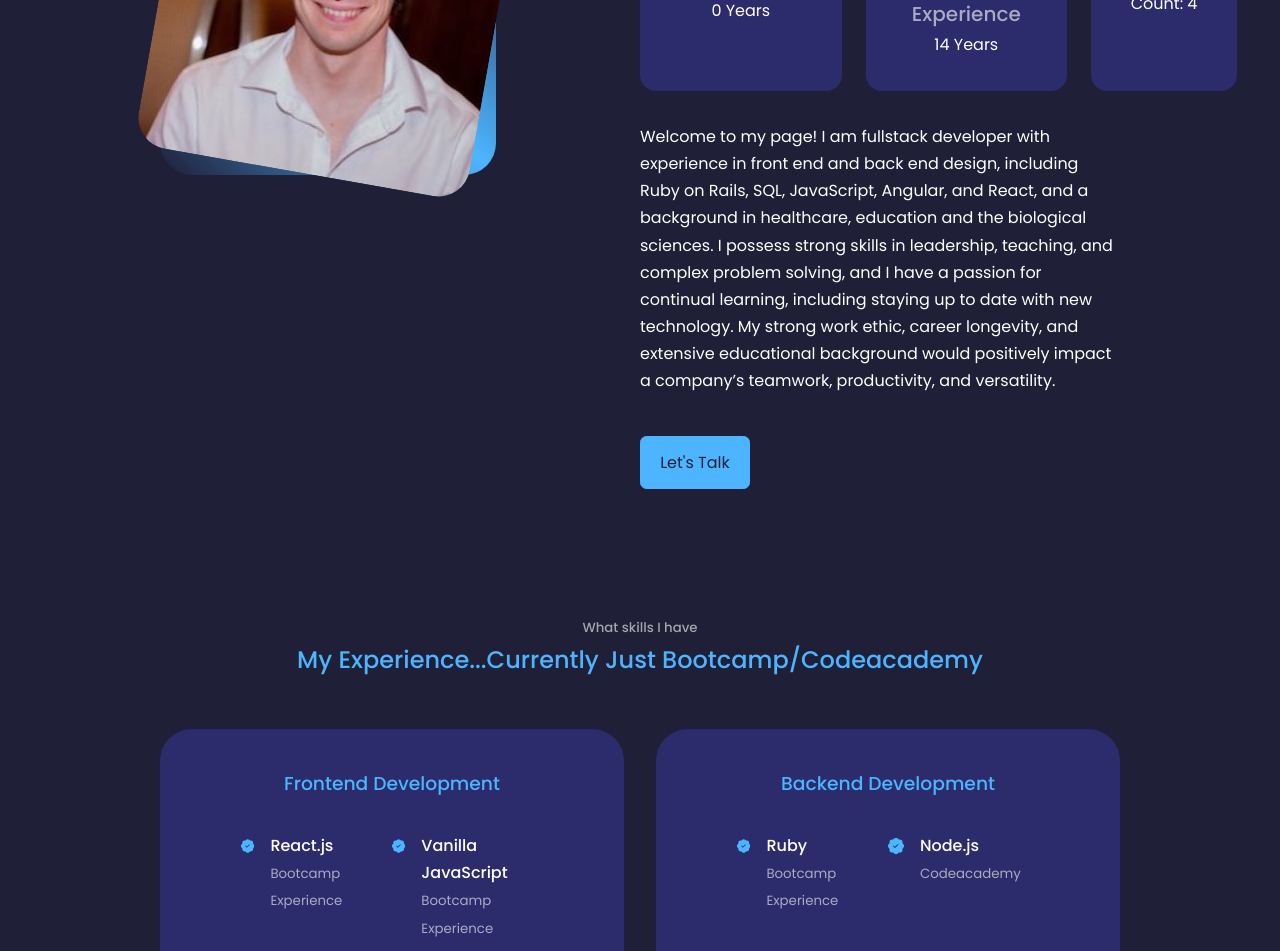
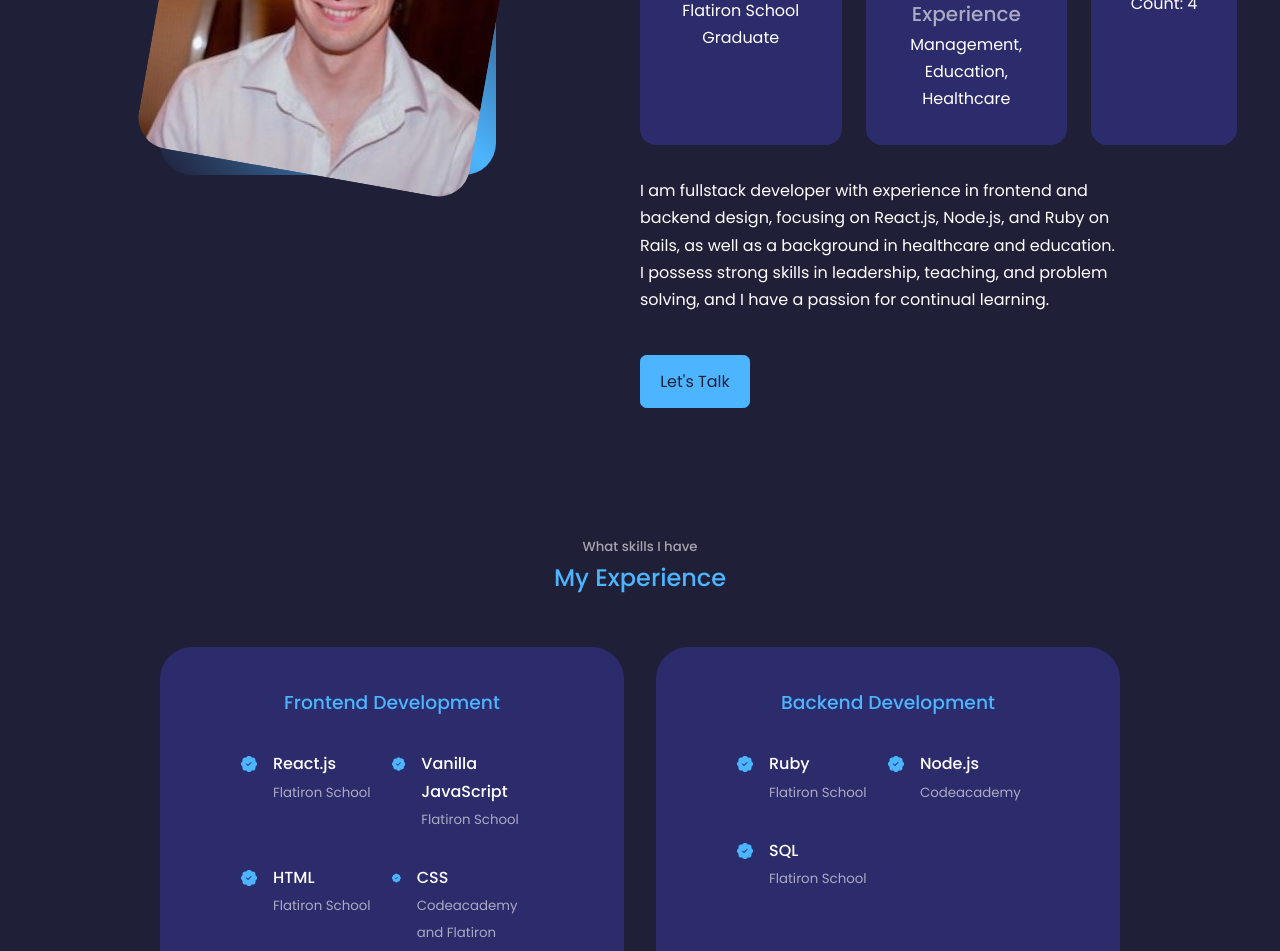
Before and after one commit to ericeinerson/react-portfolio, a React (Create React App) app: page / in a window 1280 px wide. Shown: the part 1200-2151 px from the top of the page. Built offline with nearby package versions, Linux system fonts and the light colour scheme.

Commit message:
polished experience and about sections

```diff
--- a/src/components/About/About.js
+++ b/src/components/About/About.js
@@ -26,13 +26,13 @@ function About() {
             <article className="about__card">
               <BsPerson class="about__icon"/>
               <h5>Development Experience</h5>
-              <small>0 Years</small>
+              <small>Flatiron School Graduate</small>
             </article>
 
             <article className="about__card">
               <FiUsers class="about__icon"/>
               <h5>Non-Development Experience</h5>
-              <small>14 Years</small>
+              <small>Management, Education, Healthcare</small>
             </article>
 
             <article className="about__card">
@@ -43,13 +43,10 @@ function About() {
           </div>
 
           <p>
-            Welcome to my page! I am fullstack developer with experience in front end and back end design,
-            including Ruby on Rails, SQL, JavaScript, Angular, and React, and a background in healthcare,
-            education and the biological sciences. I possess strong skills in leadership, teaching,
-            and complex problem solving, and I have a passion for continual learning, including
-            staying up to date with new technology. My strong work ethic, career longevity,
-            and extensive educational background would positively impact a company’s teamwork, productivity,
-            and versatility.
+            I am fullstack developer with experience in frontend and backend design,
+            focusing on React.js, Node.js, and Ruby on Rails, as well as a background in
+            healthcare and education. I possess strong skills in leadership, teaching, and
+            problem solving, and I have a passion for continual learning.
           </p>
 
           <a href="contact" className="btn btn-primary">Let's Talk</a>
--- a/src/components/Experience/Experience.js
+++ b/src/components/Experience/Experience.js
@@ -6,7 +6,7 @@ function Experience() {
   return (
     <section id="experience">
       <h5>What skills I have</h5>
-      <h2>My Experience...Currently Just Bootcamp/Codeacademy</h2>
+      <h2>My Experience</h2>
 
       <div className="container experience__container">
         <div className="experience__frontend">
@@ -16,28 +16,28 @@ function Experience() {
               <BsPatchCheckFill className="experience__details-icon"/>
               <div>
                 <h4>React.js</h4>
-                <small className="text-light">Bootcamp Experience</small>
+                <small className="text-light">Flatiron School</small>
               </div>
             </article>
             <article className="experience__details">
               <BsPatchCheckFill className="experience__details-icon"/>
               <div>
                 <h4>Vanilla JavaScript</h4>
-                <small className="text-light">Bootcamp Experience</small>
+                <small className="text-light">Flatiron School</small>
               </div>
             </article>
             <article className="experience__details">
               <BsPatchCheckFill className="experience__details-icon"/>
               <div>
                 <h4>HTML</h4>
-                <small className="text-light">Bootcamp Experience</small>
+                <small className="text-light">Flatiron School</small>
               </div>
             </article>
             <article className="experience__details">
               <BsPatchCheckFill className="experience__details-icon"/>
               <div>
                 <h4>CSS</h4>
-                <small className="text-light">Codeacademy and Bootcamp</small>
+                <small className="text-light">Codeacademy and Flatiron School</small>
               </div>
             </article>
           </div>
@@ -50,7 +50,7 @@ function Experience() {
               <BsPatchCheckFill className="experience__details-icon"/>
               <div>
                 <h4>Ruby</h4>
-                <small className="text-light">Bootcamp Experience</small>
+                <small className="text-light">Flatiron School</small>
               </div>
             </article>
             <article className="experience__details">
@@ -64,7 +64,7 @@ function Experience() {
               <BsPatchCheckFill className="experience__details-icon"/>
               <div>
                 <h4>SQL</h4>
-                <small className="text-light">Bootcamp Experience</small>
+                <small className="text-light">Flatiron School</small>
               </div>
             </article>
           </div>
```
